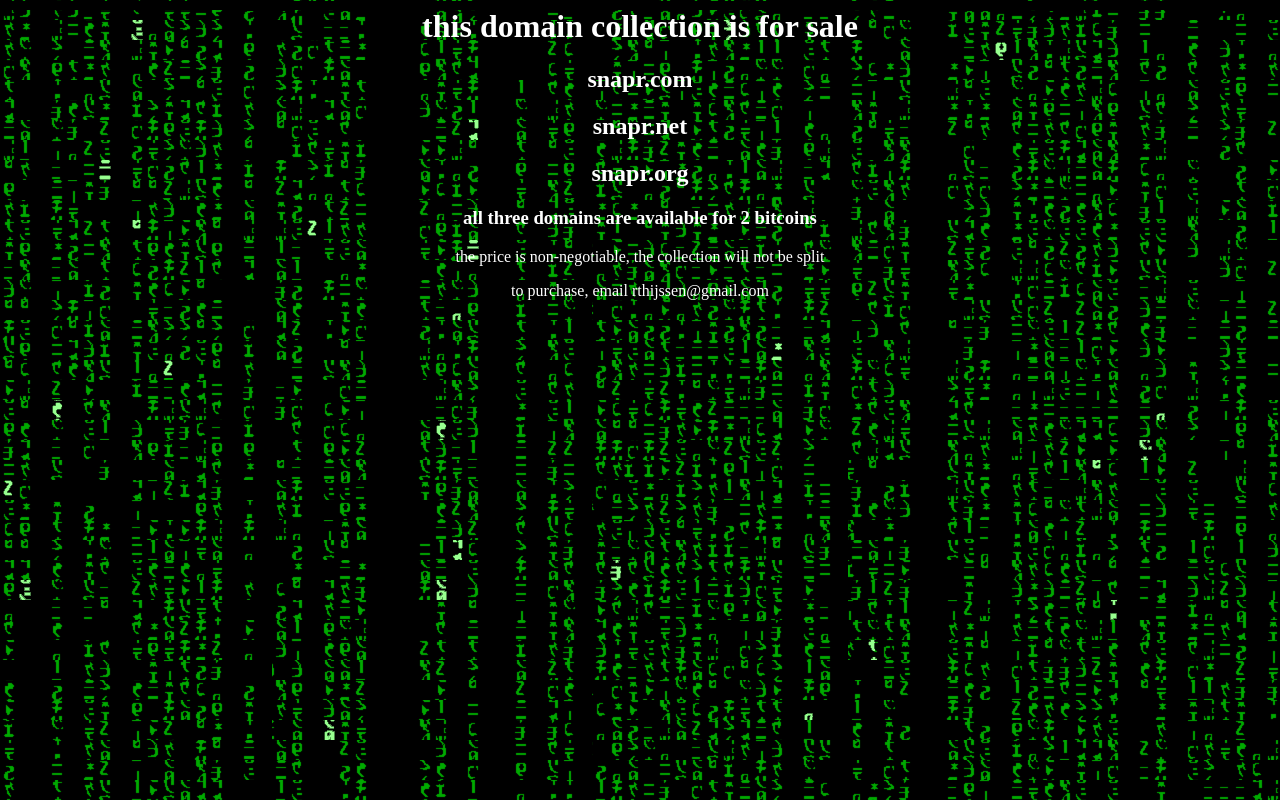
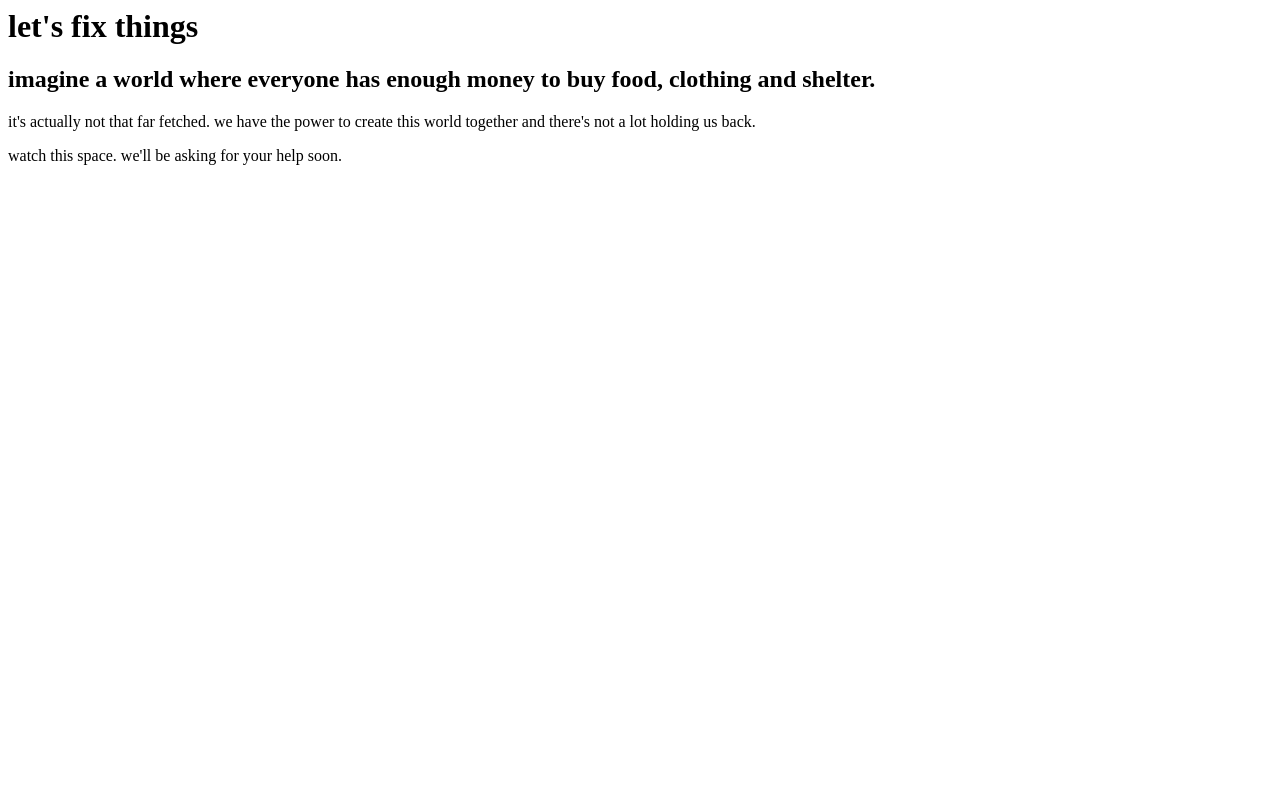
Before and after one commit to snapr-com/snapr-com.github.io, a plain HTML site: page index.html in a window 1280 px wide. Drawn offline with Linux system fonts and the light colour scheme.

Commit message:
Update index.html

```diff
--- a/index.html
+++ b/index.html
@@ -1,21 +1,11 @@
 <html>
   <head>
-    <title>domain collection for sale</title>
-    <style type="text/css">
-      body {
-        background-image: url("qiOz0sH.png");
-        text-align: center;
-        color: white;
-      }
-    </style>
+    <title>snapr - universal basic income</title>
   </head>
   <body>
-    <h1>this domain collection is for sale</h1>
-    <h2>snapr.com</h2>
-    <h2>snapr.net</h2>
-    <h2>snapr.org</h2>
-    <h3>all three domains are available for 2 bitcoins</h3>
-    <p>the price is non-negotiable, the collection will not be split</p>
-    <p>to purchase, email rthijssen@gmail.com</p>
+    <h1>let's fix things</h1>
+    <h2>imagine a world where everyone has enough money to buy food, clothing and shelter.</h2>
+    <p>it's actually not that far fetched. we have the power to create this world together and there's not a lot holding us back.</p>
+    <p>watch this space. we'll be asking for your help soon.</p>
   </body>
 </html>
```
